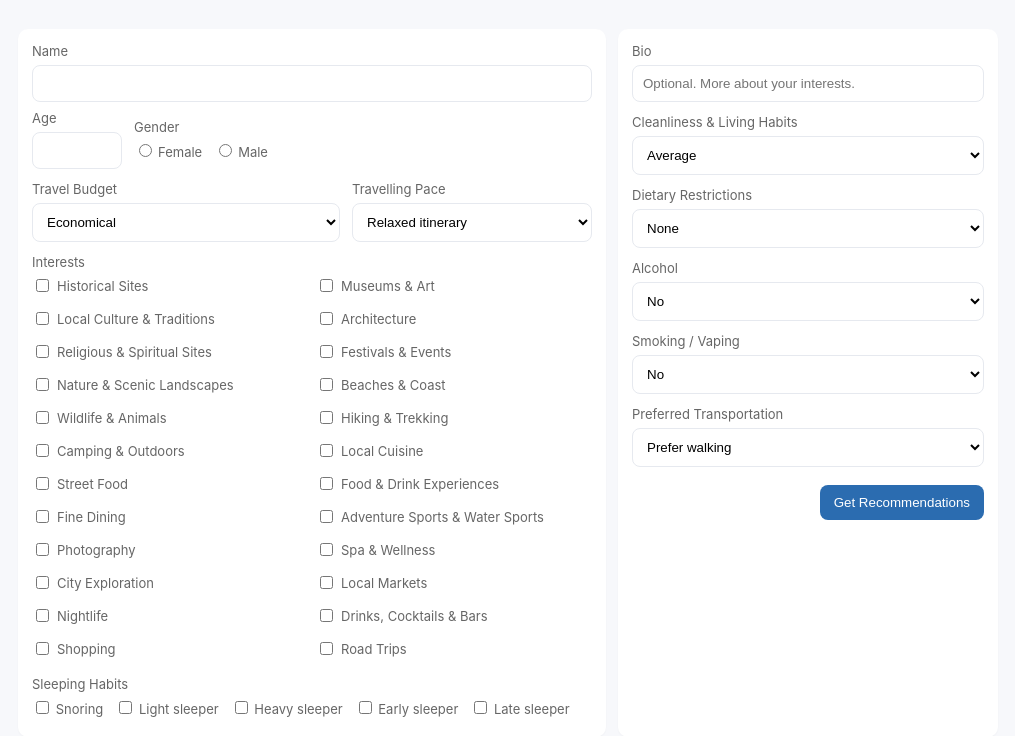
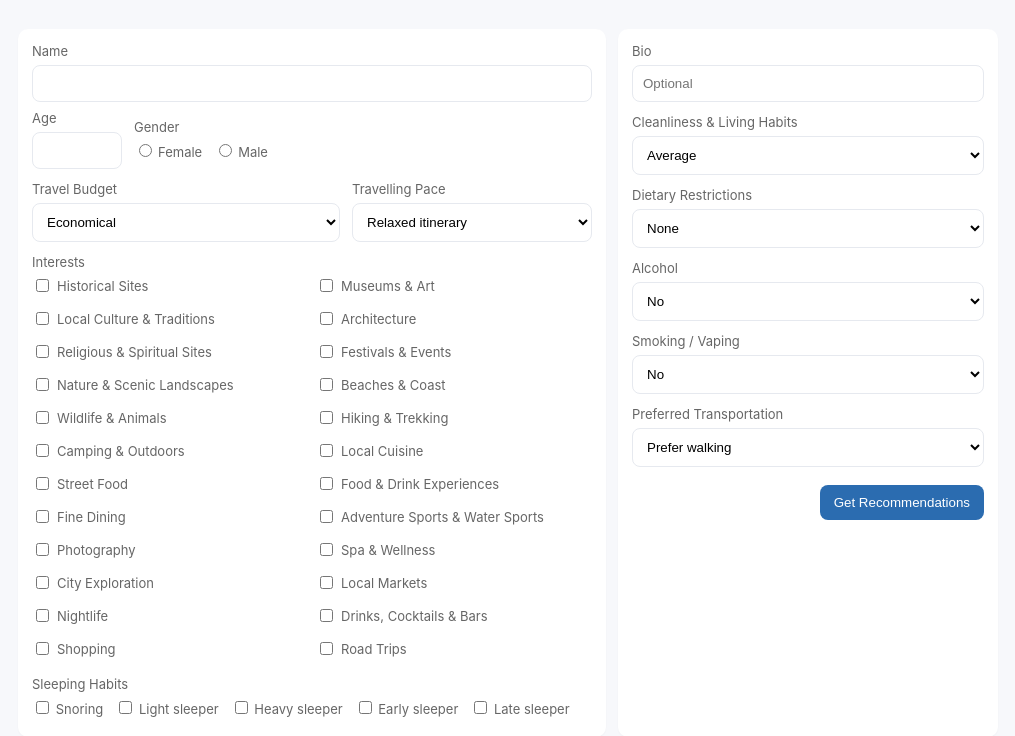
Before and after one commit to debbielamxy/WanderTogether, a Flask app: page / in a window 1280 px wide. Shown: the part 251-987 px from the top of the page, without its empty margins (132-1147 px from the left). Run offline with Flask 2, Linux system fonts and the light colour scheme; some libraries are stand-ins or nearby versions.

Commit message:
update bio placeholder

```diff
--- a/templates/index.html
+++ b/templates/index.html
@@ -98,7 +98,7 @@
                 <div class="card">
                     <div>
                         <label>Bio</label>
-                        <input type="text" name="bio" placeholder="Optional. More about your interests." />
+                        <input type="text" name="bio" placeholder="Optional" />
                     </div>
 
                     <div style="margin-top:12px">
```
